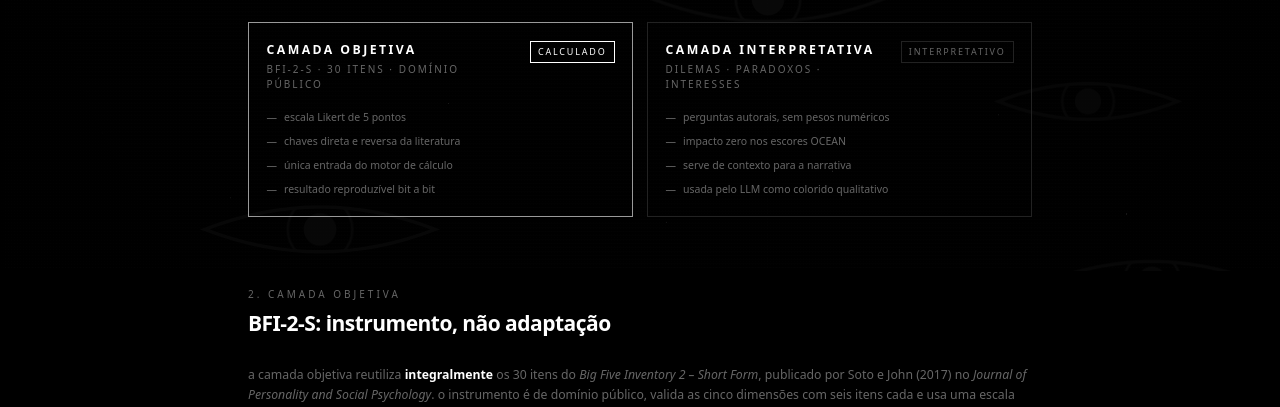
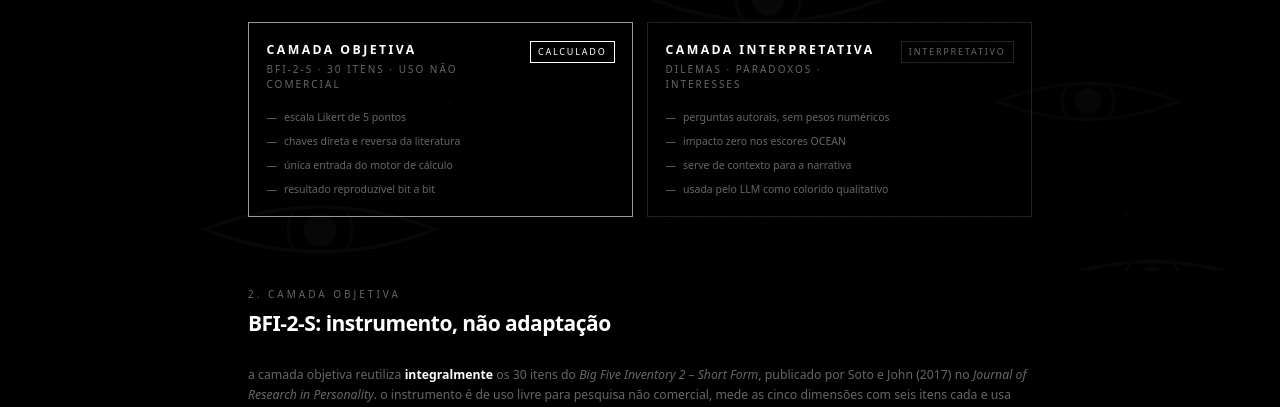
Before and after one commit to marquesvinicius/thy.self, a Next.js app in the folder frontend/: page /method in a window 1280 px wide. Shown: the part 529-936 px from the top of the page. Built offline with nearby package versions, Linux system fonts and the light colour scheme.

Commit message:
fix(site): BFI-2-S é de uso livre para pesquisa não comercial, não de domínio público; revista correta da referência

```diff
--- a/frontend/app/about/page.js
+++ b/frontend/app/about/page.js
@@ -7,7 +7,7 @@ import Link from 'next/link';
 const PRINCIPLES = [
   {
     title: 'rigor auditável',
-    desc: 'o cálculo é público, a fórmula está na página do método, o instrumento é de domínio público. qualquer pessoa pode reproduzir o resultado no papel.',
+    desc: 'o cálculo é público, a fórmula está na página do método, o instrumento é de uso livre para pesquisa não comercial. qualquer pessoa pode reproduzir o resultado no papel.',
   },
   {
     title: 'separação cálculo–interpretação',
--- a/frontend/app/method/page.js
+++ b/frontend/app/method/page.js
@@ -75,7 +75,7 @@ const LEVELS = [
 const COMPARISON = [
   {
     column: 'camada objetiva',
-    subtitle: 'BFI-2-S · 30 itens · domínio público',
+    subtitle: 'BFI-2-S · 30 itens · uso não comercial',
     deterministic: true,
     rows: [
       'escala Likert de 5 pontos',
@@ -229,8 +229,8 @@ export default function MethodPage() {
               <p>
                 a camada objetiva reutiliza <strong className="text-foreground">integralmente</strong> os
                 30 itens do <em>Big Five Inventory 2 – Short Form</em>, publicado
-                por Soto e John (2017) no <em>Journal of Personality and Social Psychology</em>.
-                o instrumento é de domínio público, valida as cinco dimensões com
+                por Soto e John (2017) no <em>Journal of Research in Personality</em>.
+                o instrumento é de uso livre para pesquisa não comercial, mede as cinco dimensões com
                 seis itens cada e usa uma escala Likert de cinco pontos.
               </p>
               <p>
```
